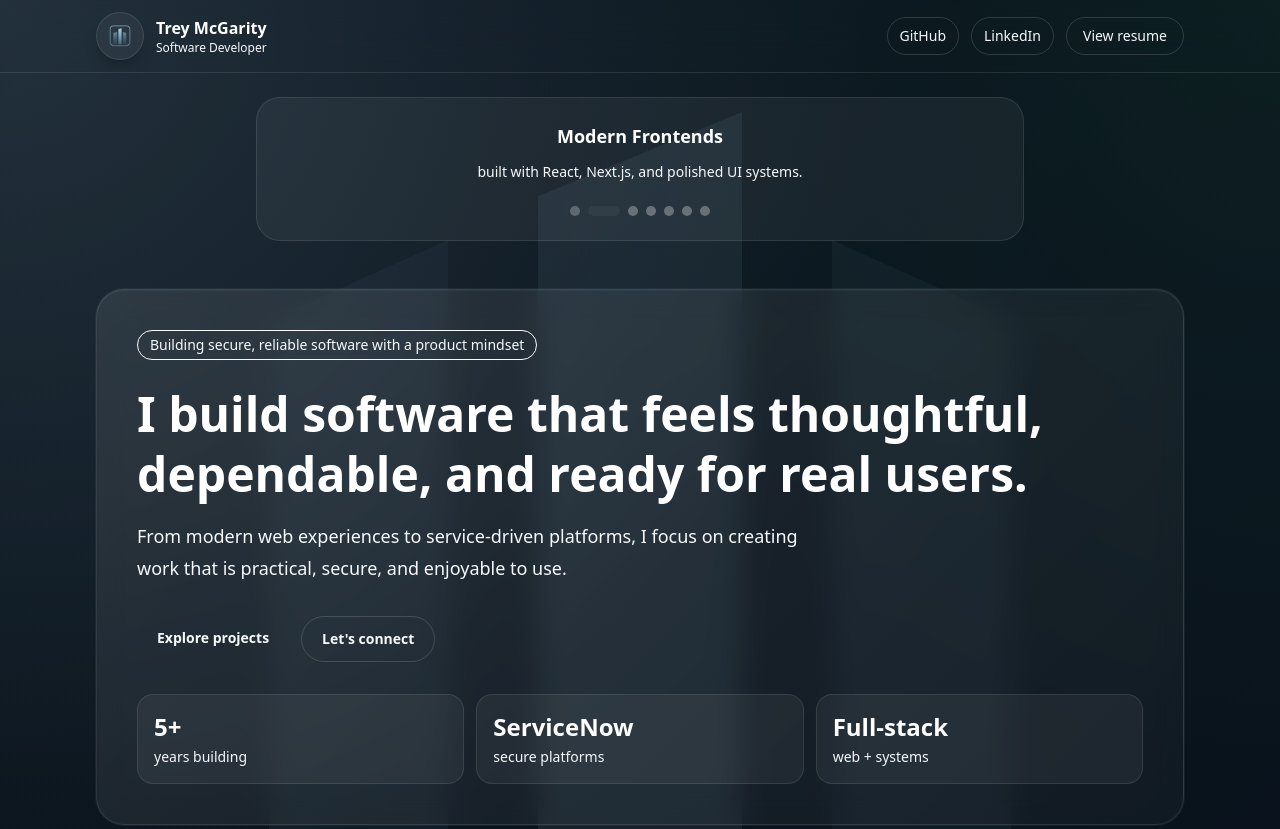
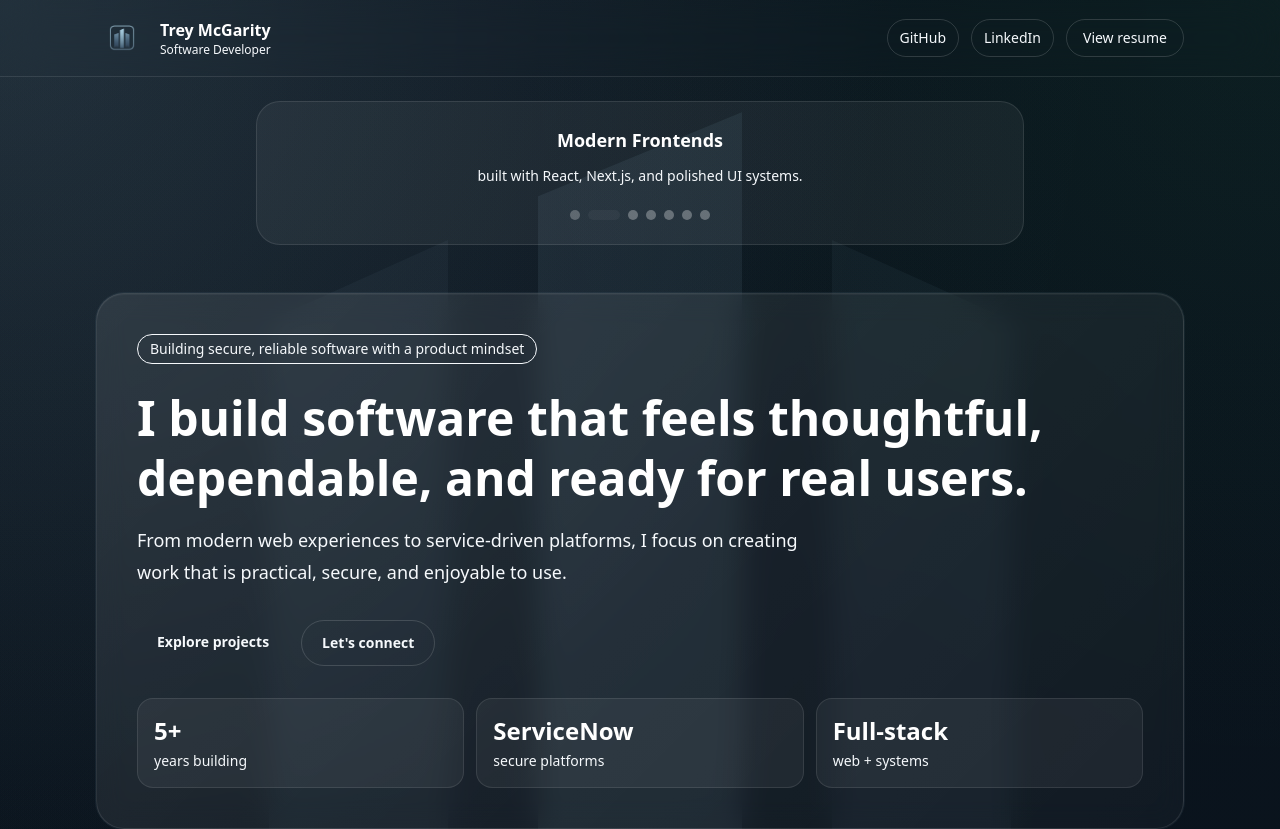
Before and after one commit to TreyMcGarity/pep, a Next.js app: page / in a window 1280 px wide. Shown: the top 829 px of the page. Built offline with nearby package versions, Linux system fonts and the light colour scheme.

Commit message:
update logo on header

```diff
--- a/app/components/Header.tsx
+++ b/app/components/Header.tsx
@@ -13,9 +13,7 @@ export default function Header() {
       <header className="sticky top-0 z-40 w-full border-b border-white/10 bg-[--bg]/80 backdrop-blur-xl">
         <div className="mx-auto flex max-w-6xl items-center justify-between gap-4 px-4 py-3 sm:px-6 lg:px-8">
           <a href="#top" className="flex items-center gap-3">
-            <div className="flex h-12 w-12 items-center justify-center rounded-full border border-white/10 bg-white/5 shadow-lg shadow-black/20">
-              <Image src={logo} alt="logo" width={44} height={44} className="rounded-full" />
-            </div>
+            <Image src={logo} alt="logo" width={52} height={52} className="h-13 w-13" />
             <div>
               <div className="text-base font-semibold text-white">Trey McGarity</div>
               <div className="text-xs text-[--text-muted]">Software Developer</div>
--- a/next.config.ts
+++ b/next.config.ts
@@ -1,9 +1,15 @@
 import type { NextConfig } from "next";
+
+const isProduction = process.env.NODE_ENV === "production";
 
 const nextConfig: NextConfig = {
   output: "export",
-  basePath: "/pep",
-  assetPrefix: "/pep/",
+  ...(isProduction
+    ? {
+        basePath: "/pep",
+        assetPrefix: "/pep/",
+      }
+    : {}),
   images: {
     unoptimized: true,
   },
```
